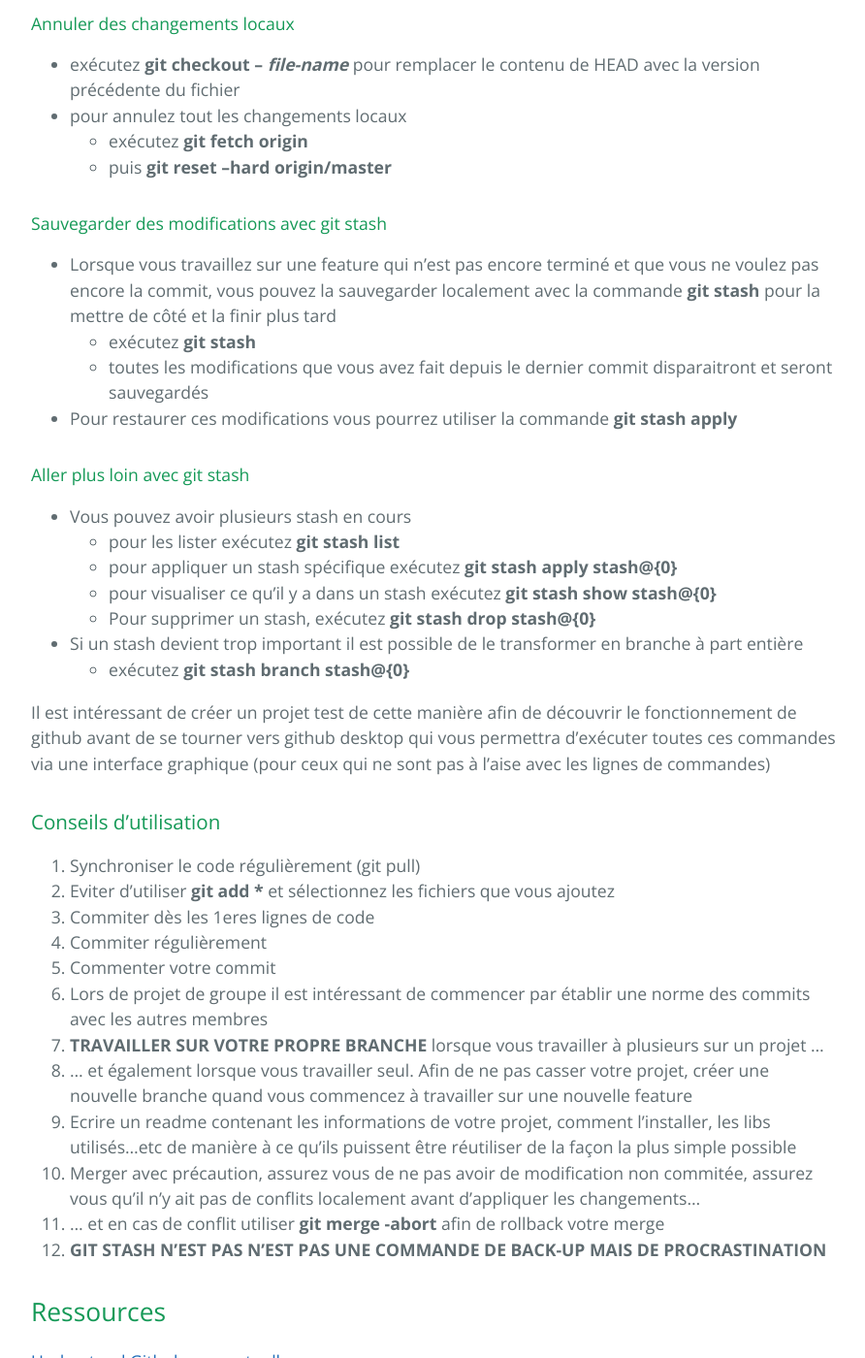
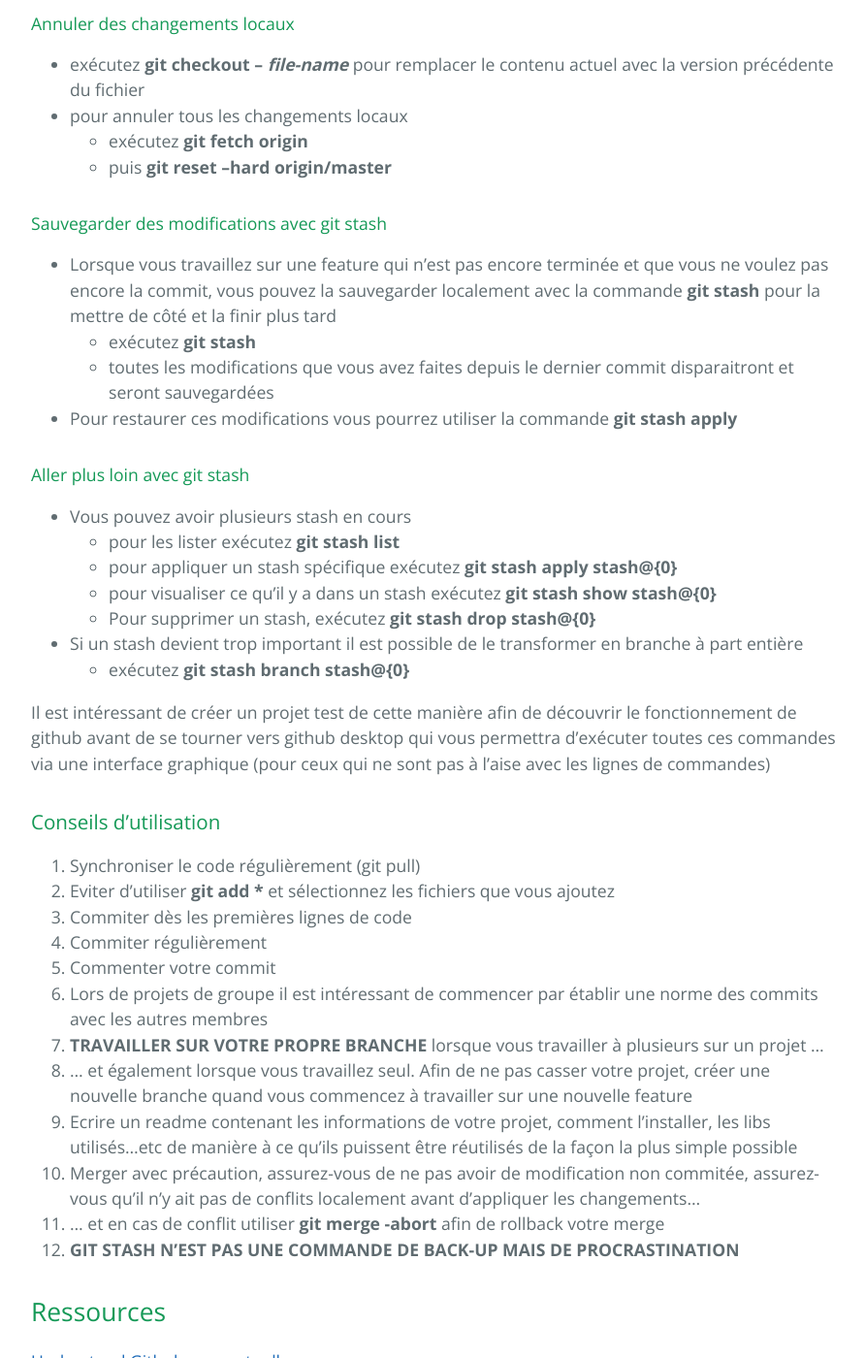
Before and after one commit to CIA-Oceanix/CIA-Oceanix.github.io, a Jekyll site: the page built from git.md, in a window 1280 px wide and 1400 px high, scrolled down 2466 px. Shown: the whole window at 97% size, without its empty margins (192-1084 px from the left). Built offline with Jekyll 4.4.1, drawn with Linux system fonts in a browser that asks for light colours; our own code applies the rules of GitHub Pages for plain Markdown files; some of the changed text lies outside the part shown.

Commit message:
Update git.md

```diff
--- a/git.md
+++ b/git.md
@@ -4,7 +4,7 @@
 Git est un gestionnaire de version développé par Linus Torvalds (qui a également développé Linux).
 
 #### Pourquoi utiliser git?
-Supposons que vous travailler à plusieurs sur un projet, git vous permettra de créer une copie du projet, de faire des modifications, les sauvegarder et les fusionner avec celles de vos collègues en évitant toutes pertes et en conservant un historique de votre projet.
+Supposons que vous travaillez à plusieurs sur un projet, git vous permettra de créer une copie du projet, de faire des modifications, les sauvegarder et les fusionner avec celles de vos collègues en évitant toutes pertes et en conservant un historique de votre projet.
 
 #### Et Github?
 Github facilite l'utilisation de Git, son logiciel Github Desktop permet de gérer vos dépôts avec une interface graphique.
@@ -61,15 +61,15 @@ Vous pouvez télécharger, faire des copies ou forker n'importe quel projet publ
 
 
 #### Annuler des changements locaux
-  - exécutez **git checkout -- _file-name_** pour remplacer le contenu de HEAD avec la version précédente du fichier
-  - pour annulez tout les changements locaux
+  - exécutez **git checkout -- _file-name_** pour remplacer le contenu actuel avec la version précédente du fichier
+  - pour annuler tous les changements locaux
     - exécutez **git fetch origin**
     - puis **git reset --hard origin/master**
 
 #### Sauvegarder des modifications avec git stash
-  - Lorsque vous travaillez sur une feature qui n'est pas encore terminé et que vous ne voulez pas encore la commit, vous pouvez la sauvegarder localement avec la commande **git stash** pour la mettre de côté et la finir plus tard
+  - Lorsque vous travaillez sur une feature qui n'est pas encore terminée et que vous ne voulez pas encore la commit, vous pouvez la sauvegarder localement avec la commande **git stash** pour la mettre de côté et la finir plus tard
     - exécutez **git stash**
-    - toutes les modifications que vous avez fait depuis le dernier commit disparaitront et seront sauvegardés
+    - toutes les modifications que vous avez faites depuis le dernier commit disparaitront et seront sauvegardées
   - Pour restaurer ces modifications vous pourrez utiliser la commande **git stash apply**
 
 
@@ -90,16 +90,16 @@ Il est intéressant de créer un projet test de cette manière afin de découvri
 
 1.  Synchroniser le code régulièrement (git pull)
 1.  Eviter d'utiliser **git add \*** et sélectionnez les fichiers que vous ajoutez
-1.  Commiter dès les 1eres lignes de code
+1.  Commiter dès les premières lignes de code
 1.  Commiter régulièrement
 1.  Commenter votre commit
-1.  Lors de projet de groupe il est intéressant de commencer par établir une norme des commits avec les autres membres
+1.  Lors de projets de groupe il est intéressant de commencer par établir une norme des commits avec les autres membres
 1.  **TRAVAILLER SUR VOTRE PROPRE BRANCHE** lorsque vous travailler à plusieurs sur un projet ...
-1.  ... et également lorsque vous travailler seul. Afin de ne pas casser votre projet, créer une nouvelle branche quand vous commencez à travailler sur une nouvelle feature
-1.  Ecrire un readme contenant les informations de votre projet, comment l'installer, les libs utilisés...etc de manière à ce qu'ils puissent être réutiliser de la façon la plus simple possible
-1.  Merger avec précaution, assurez vous de ne pas avoir de modification non commitée, assurez vous qu'il n'y ait pas de conflits localement avant d'appliquer les changements...
+1.  ... et également lorsque vous travaillez seul. Afin de ne pas casser votre projet, créer une nouvelle branche quand vous commencez à travailler sur une nouvelle feature
+1.  Ecrire un readme contenant les informations de votre projet, comment l'installer, les libs utilisés...etc de manière à ce qu'ils puissent être réutilisés de la façon la plus simple possible
+1.  Merger avec précaution, assurez-vous de ne pas avoir de modification non commitée, assurez-vous qu'il n'y ait pas de conflits localement avant d'appliquer les changements...
 1.  ... et en cas de conflit utiliser **git merge -abort** afin de rollback votre merge
-1.  **GIT STASH N'EST PAS N'EST PAS UNE COMMANDE DE BACK-UP MAIS DE PROCRASTINATION**
+1.  **GIT STASH N'EST PAS UNE COMMANDE DE BACK-UP MAIS DE PROCRASTINATION**
 
 
 ## Ressources
```
Also changed, not shown: other parts of git.md (+7 -7 lines).
